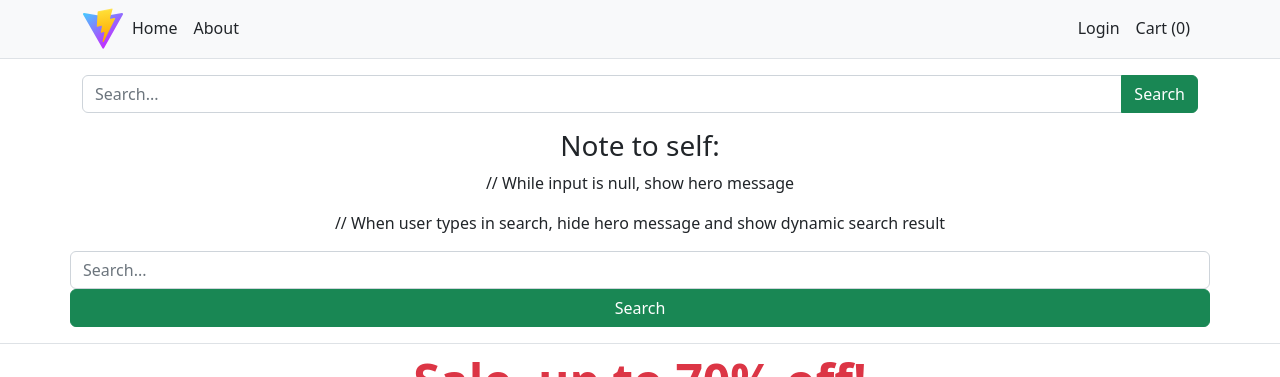
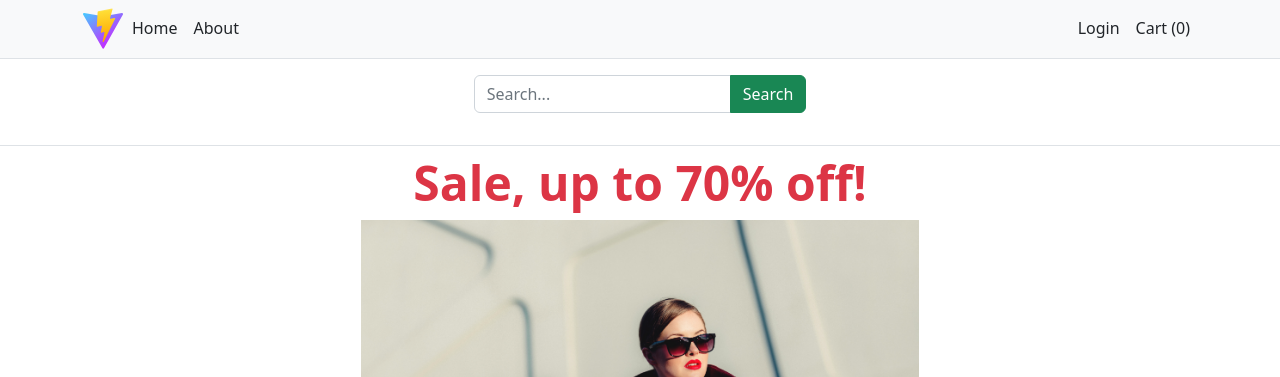
Before and after one commit to JohanCodeForFun/api-store, a Vue app: page / in a window 1280 px wide. Shown: the top 377 px of the page. Built offline with nearby package versions, Linux system fonts and the light colour scheme; no server answers.

Commit message:
hide note to self in comments

```diff
--- a/src/components/NavBar.vue
+++ b/src/components/NavBar.vue
@@ -22,13 +22,13 @@
 						<input type="search" class="form-control" placeholder="Search..." aria-label="Search">
 						<span class="input-group-text btn btn-success" id="searchInput">Search</span>
 					</div>
-					<h3>Note to self: </h3>
+					<!-- <h3>Note to self: </h3>
 					<p>// While input is null, show hero message</p>
-					<p>// When user types in search, hide hero message and show dynamic search result</p>
+					<p>// When user types in search, hide hero message and show dynamic search result</p> -->
 
 					<!-- why do I need this for the width of above searchbar? -->
-					<input type="search" class="form-control" placeholder="Search..." aria-label="Search">
-					<button class="btn btn-success">Search</button>
+					<!-- <input type="search" class="form-control" placeholder="Search..." aria-label="Search">
+					<button class="btn btn-success">Search</button> -->
 				<!-- </form> -->
 				<!-- </div> -->
 			</div>
```
